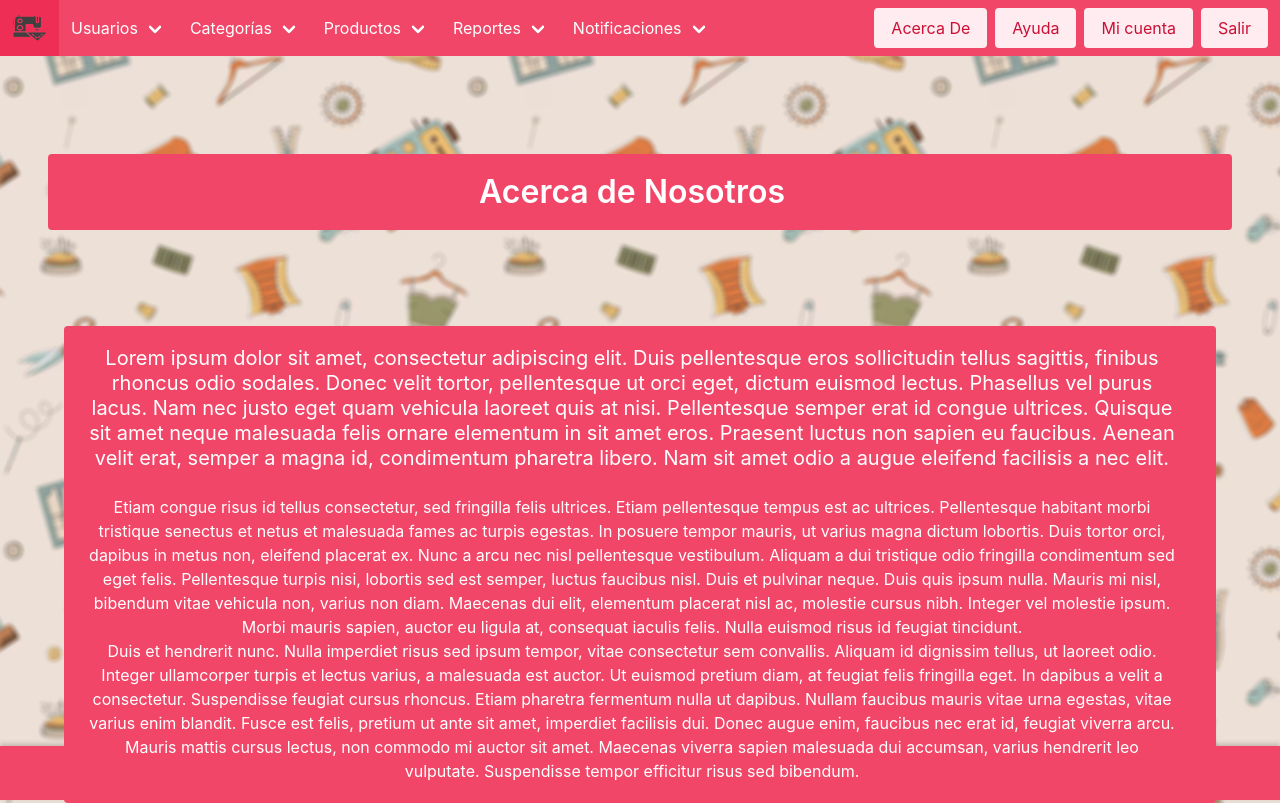
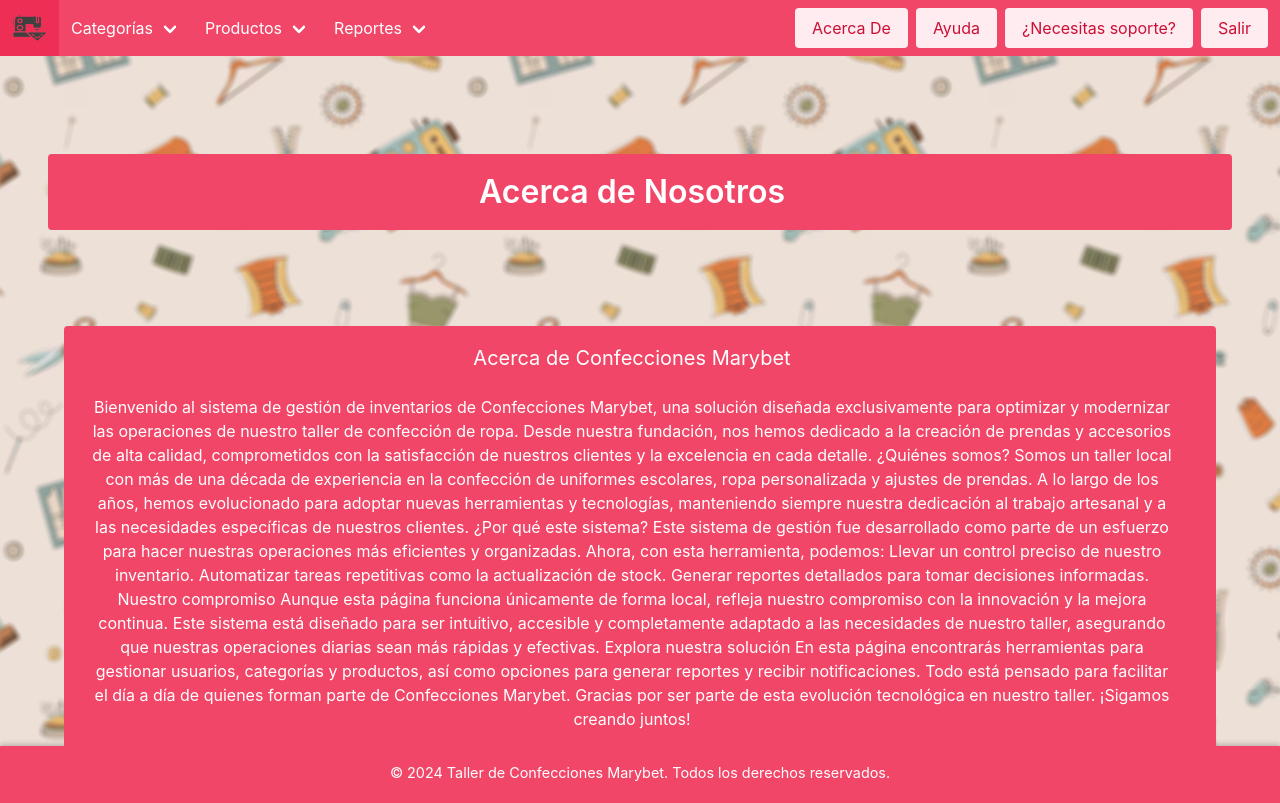
Before and after one commit to Proyecto-Confecciones-Marybet/confecciones-marybet, a PHP site: page /confecciones-marybet/index.php?vista=acerca_de in a window 1280 px wide. Run offline with PHP 8.4, Linux system fonts and the light colour scheme; a user stored in the database is signed in.

Commit message:
Muchos cambios, reparacion de modulo de búsqueda y implementación de boton ¿Necesitas soporte?

```diff
--- a/Inventario/INVENTARIO/DB/inventario.sql
+++ b/Inventario/INVENTARIO/DB/inventario.sql
@@ -57,6 +57,7 @@ CREATE TABLE `usuario` (
   `usuario_email` varchar(70) CHARACTER SET utf8mb4 COLLATE utf8mb4_spanish2_ci NOT NULL
 ) ENGINE=InnoDB DEFAULT CHARSET=utf8 COLLATE=utf8_spanish2_ci;
 
+
 --
 -- Volcado de datos para la tabla `usuario`
 --
@@ -87,6 +88,8 @@ ALTER TABLE `producto`
 --
 ALTER TABLE `usuario`
   ADD PRIMARY KEY (`usuario_id`);
+
+ALTER TABLE `usuario` ADD `usuario_rol` ENUM('Administrador', 'Empleado') NOT NULL DEFAULT 'Empleado';
 
 --
 -- AUTO_INCREMENT de las tablas volcadas
--- a/Inventario/INVENTARIO/css/estilos.css
+++ b/Inventario/INVENTARIO/css/estilos.css
@@ -46,6 +46,10 @@ html, body {
 
 }
 
+.izq{
+    text-align: left; /* Asegura que todo el texto dentro del formulario esté alineado a la izquierda */
+}
+
 /* CLASE ANIMADO, PARA ANIMAR BOTONES !!! */
 .animado {
 	display: inline-block;
--- a/Inventario/INVENTARIO/inc/head.php
+++ b/Inventario/INVENTARIO/inc/head.php
@@ -1,5 +1,6 @@
 <meta charset="utf-8">
 <meta name="viewport" content="width=device-width, initial-scale=1">
 <title>Confecciones Marybet</title>
+<link rel="shortcut icon" href="./img/producto/producto.png">
 <link rel="stylesheet" href="./css/bulma.min.css">
 <link rel="stylesheet" href="./css/estilos.css">
--- a/Inventario/INVENTARIO/inc/navbar.php
+++ b/Inventario/INVENTARIO/inc/navbar.php
@@ -1,41 +1,38 @@
 <nav class="navbar is-danger" role="navigation" aria-label="main navigation">
-
     <div class="navbar-brand">
         <a class="navbar-item" href="index.php?vista=home">
             <img src="http://localhost/confecciones-marybet/inventario/INVENTARIO/img/logo.png" width="35" height="100">
-        </a>
-
-        <a role="button" class="navbar-burger" aria-label="menu" aria-expanded="false" data-target="navbarBasicExample">
-        <span aria-hidden="true"></span>
-        <span aria-hidden="true"></span>
-        <span aria-hidden="true"></span>
         </a>
     </div>
 
     <div id="navbarBasicExample" class="navbar-menu">
         <div class="navbar-start">
 
+            <!-- Usuarios (Solo Administrador) -->
+            <?php if ($_SESSION['usuario_rol'] == 'Administrador'): ?>
                 <div class="navbar-item has-dropdown is-hoverable">
                     <a class="navbar-link">Usuarios</a>
                     <div class="navbar-dropdown">
-                    <div class="navbar-item">
-                        Opciones de Usuarios
-                    </div>
+                        <div class="navbar-item">Opciones de Usuarios</div>
                         <hr class="navbar-divider">
                         <a href="index.php?vista=user_new" class="navbar-item">Nuevo</a>
                         <a href="index.php?vista=user_list" class="navbar-item">Lista</a>
                         <a href="index.php?vista=user_search" class="navbar-item">Buscar</a>
-
                     </div>
                 </div>
+                <?php else: ?>
+                <script>
+                    function mostrarMensaje() {
+                        alert("Sólo el administrador puede modificar esta función.");
+                    }
+                </script>
+            <?php endif; ?>
 
+            <!-- Categorías (Disponible para ambos roles) -->
             <div class="navbar-item has-dropdown is-hoverable">
                 <a class="navbar-link">Categorías</a>
-
                 <div class="navbar-dropdown">
-                    <div class="navbar-item">
-                        Opciones de categorías
-                    </div>
+                    <div class="navbar-item">Opciones de Categorías</div>
                     <hr class="navbar-divider">
                     <a href="index.php?vista=category_new" class="navbar-item">Nueva</a>
                     <a href="index.php?vista=category_list" class="navbar-item">Lista</a>
@@ -43,13 +40,11 @@
                 </div>
             </div>
 
+            <!-- Productos (Disponible para ambos roles) -->
             <div class="navbar-item has-dropdown is-hoverable">
                 <a class="navbar-link">Productos</a>
-
                 <div class="navbar-dropdown">
-                    <div class="navbar-item">
-                        Opciones de productos
-                    </div>
+                    <div class="navbar-item">Opciones de Productos</div>
                     <hr class="navbar-divider">
                     <a href="index.php?vista=product_new" class="navbar-item">Nuevo</a>
                     <a href="index.php?vista=product_list" class="navbar-item">Lista</a>
@@ -58,49 +53,40 @@
                 </div>
             </div>
 
+            <!-- Reportes (Disponible para ambos roles) -->
             <div class="navbar-item has-dropdown is-hoverable">
                 <a class="navbar-link">Reportes</a>
-
                 <div class="navbar-dropdown">
-                <div class="navbar-item">
-                        Opciones de reportes
-                    </div>
+                    <div class="navbar-item">Opciones de Reportes</div>
                     <hr class="navbar-divider">
-                <a href="index.php?vista=reportes_new" class="navbar-item">Generar reporte</a>
+                    <a href="index.php?vista=reportes_new" class="navbar-item">Generar Reporte</a>
                 </div>
             </div>
 
+            <!-- Notificaciones (Solo Administrador) -->
+            <?php if ($_SESSION['usuario_rol'] == 'Administrador'): ?>
                 <div class="navbar-item has-dropdown is-hoverable">
                     <a class="navbar-link">Notificaciones</a>
-
                     <div class="navbar-dropdown">
-                <div class="navbar-item">
-                        Opciones de Notificaciones
-                    </div>
+                        <div class="navbar-item">Opciones de Notificaciones</div>
                         <hr class="navbar-divider">
-                <a href="index.php?vista=config_notificaciones" class="navbar-item">Modificar notificaciones</a>
+                        <a href="index.php?vista=config_notificaciones" class="navbar-item">Modificar Notificaciones</a>
                     </div>
                 </div>
-
+            <?php endif; ?>
         </div>
 
         <div class="navbar-end">
-
             <div class="navbar-item">
                 <div class="buttons">
-                    <a href="index.php?vista=acerca_de" class="button is-danger is-light">
-                        Acerca De
-                    </a>
-                    <a href="index.php?vista=ayuda" class="button is-danger is-light">
-                        Ayuda
-                    </a>
-                    <a href="index.php?vista=user_update&user_id_up=<?php echo $_SESSION['id']; ?>" class="button is-danger is-light">
-                        Mi cuenta
-                    </a>
-
-                    <a href="index.php?vista=logout" class="button is-danger is-light">
-                        Salir
-                    </a>
+                    <a href="index.php?vista=acerca_de" class="button is-danger is-light">Acerca De</a>
+                    <a href="index.php?vista=ayuda" class="button is-danger is-light">Ayuda</a>
+                    <a href="index.php?vista=soporte" class="button is-danger is-light">¿Necesitas soporte?</a>
+                    <!-- Mi cuenta (Solo Administrador) -->
+                    <?php if ($_SESSION['usuario_rol'] == 'Administrador'): ?>
+                        <a href="index.php?vista=user_update&user_id_up=<?php echo $_SESSION['id']; ?>" class="button is-danger is-light">Mi cuenta</a>
+                    <?php endif; ?>
+                    <a href="index.php?vista=logout" class="button is-danger is-light">Salir</a>
                 </div>
             </div>
         </div>
--- a/Inventario/INVENTARIO/index.php
+++ b/Inventario/INVENTARIO/index.php
@@ -1,4 +1,7 @@
-<?php require "./inc/session_start.php"; ?>
+<?php
+require "./inc/session_start.php";
+ob_start(); // Inicia el buffer de salida
+?>
 <!DOCTYPE html>
 <html>
     <head>
@@ -6,26 +9,20 @@
     </head>
     <body>
         <?php
-
             if(!isset($_GET['vista']) || $_GET['vista']==""){
                 $_GET['vista']="login";
             }
 
-
             if(is_file("./vistas/".$_GET['vista'].".php") && $_GET['vista']!="login" && $_GET['vista']!="404"){
 
-                /*== Cerrar sesion ==*/
                 if((!isset($_SESSION['id']) || $_SESSION['id']=="") || (!isset($_SESSION['usuario']) || $_SESSION['usuario']=="")){
                     include "./vistas/logout.php";
                     exit();
                 }
 
                 include "./inc/navbar.php";
-
                 include "./inc/footer.php";
-
                 include "./vistas/".$_GET['vista'].".php";
-
                 include "./inc/script.php";
 
             }else{
@@ -38,3 +35,4 @@
         ?>
     </body>
 </html>
+<?php ob_end_flush(); // Termina el buffer de salida ?>
--- a/Inventario/INVENTARIO/vistas/acerca_de.php
+++ b/Inventario/INVENTARIO/vistas/acerca_de.php
@@ -6,10 +6,30 @@
 
 <section class="section container2 center">
     <div class="container center notification is-danger">
-        <p class="subtitle">Lorem ipsum dolor sit amet, consectetur adipiscing elit. Duis pellentesque eros sollicitudin tellus sagittis, finibus rhoncus odio sodales. Donec velit tortor, pellentesque ut orci eget, dictum euismod lectus. Phasellus vel purus lacus. Nam nec justo eget quam vehicula laoreet quis at nisi. Pellentesque semper erat id congue ultrices. Quisque sit amet neque malesuada felis ornare elementum in sit amet eros. Praesent luctus non sapien eu faucibus. Aenean velit erat, semper a magna id, condimentum pharetra libero. Nam sit amet odio a augue eleifend facilisis a nec elit.</p>
+        <p class="subtitle">Acerca de Confecciones Marybet</p>
 
-        <p>Etiam congue risus id tellus consectetur, sed fringilla felis ultrices. Etiam pellentesque tempus est ac ultrices. Pellentesque habitant morbi tristique senectus et netus et malesuada fames ac turpis egestas. In posuere tempor mauris, ut varius magna dictum lobortis. Duis tortor orci, dapibus in metus non, eleifend placerat ex. Nunc a arcu nec nisl pellentesque vestibulum. Aliquam a dui tristique odio fringilla condimentum sed eget felis. Pellentesque turpis nisi, lobortis sed est semper, luctus faucibus nisl. Duis et pulvinar neque. Duis quis ipsum nulla. Mauris mi nisl, bibendum vitae vehicula non, varius non diam. Maecenas dui elit, elementum placerat nisl ac, molestie cursus nibh. Integer vel molestie ipsum. Morbi mauris sapien, auctor eu ligula at, consequat iaculis felis. Nulla euismod risus id feugiat tincidunt.</p>
+        <p>
+            Bienvenido al sistema de gestión de inventarios de Confecciones Marybet, una solución diseñada exclusivamente para optimizar y modernizar las operaciones de nuestro taller de confección de ropa. Desde nuestra fundación, nos hemos dedicado a la creación de prendas y accesorios de alta calidad, comprometidos con la satisfacción de nuestros clientes y la excelencia en cada detalle.
 
-        <p>Duis et hendrerit nunc. Nulla imperdiet risus sed ipsum tempor, vitae consectetur sem convallis. Aliquam id dignissim tellus, ut laoreet odio. Integer ullamcorper turpis et lectus varius, a malesuada est auctor. Ut euismod pretium diam, at feugiat felis fringilla eget. In dapibus a velit a consectetur. Suspendisse feugiat cursus rhoncus. Etiam pharetra fermentum nulla ut dapibus. Nullam faucibus mauris vitae urna egestas, vitae varius enim blandit. Fusce est felis, pretium ut ante sit amet, imperdiet facilisis dui. Donec augue enim, faucibus nec erat id, feugiat viverra arcu. Mauris mattis cursus lectus, non commodo mi auctor sit amet. Maecenas viverra sapien malesuada dui accumsan, varius hendrerit leo vulputate. Suspendisse tempor efficitur risus sed bibendum.</p>
+            ¿Quiénes somos?
+            Somos un taller local con más de una década de experiencia en la confección de uniformes escolares, ropa personalizada y ajustes de prendas. A lo largo de los años, hemos evolucionado para adoptar nuevas herramientas y tecnologías, manteniendo siempre nuestra dedicación al trabajo artesanal y a las necesidades específicas de nuestros clientes.
+
+            ¿Por qué este sistema?
+            Este sistema de gestión fue desarrollado como parte de un esfuerzo para hacer nuestras operaciones más eficientes y organizadas. Ahora, con esta herramienta, podemos:
+
+            Llevar un control preciso de nuestro inventario.
+            Automatizar tareas repetitivas como la actualización de stock.
+            Generar reportes detallados para tomar decisiones informadas.
+            Nuestro compromiso
+            Aunque esta página funciona únicamente de forma local, refleja nuestro compromiso con la innovación y la mejora continua. Este sistema está diseñado para ser intuitivo, accesible y completamente adaptado a las necesidades de nuestro taller, asegurando que nuestras operaciones diarias sean más rápidas y efectivas.
+
+            Explora nuestra solución
+            En esta página encontrarás herramientas para gestionar usuarios, categorías y productos, así como opciones para generar reportes y recibir notificaciones. Todo está pensado para facilitar el día a día de quienes forman parte de Confecciones Marybet.
+
+            Gracias por ser parte de esta evolución tecnológica en nuestro taller.
+            ¡Sigamos creando juntos!
+        </p>
+
+
     </div>
 </section>
```
Also changed, not shown: Inventario/INVENTARIO/php/iniciar_sesion.php (+34 -29 lines), Inventario/INVENTARIO/vistas/product_new.php (+5 -4 lines), Inventario/INVENTARIO/vistas/soporte.php (added, +74 -0 lines), Inventario/INVENTARIO/vistas/user_new.php (+6 -6 lines), Inventario/INVENTARIO/img/producto/Algodón_83.jpg (added), Inventario/INVENTARIO/img/producto/Lana_43.jpg (added), Inventario/INVENTARIO/img/producto/Nylon_92.png (added), Inventario/INVENTARIO/img/producto/Poliester_37.png (added), Inventario/INVENTARIO/js/ajax.js (line endings or trailing spaces). Lines whose indentation alone changed are shown as unchanged.
